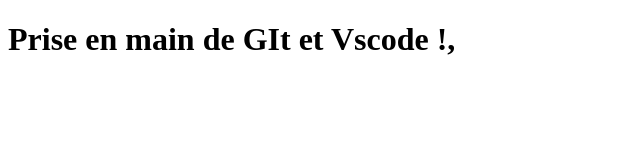
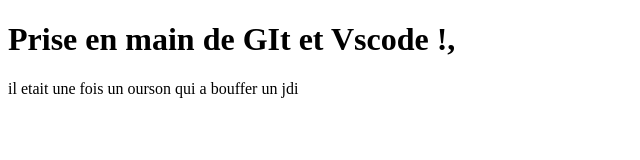
Before and after one commit to Xyzrenegas/formation-git, a plain HTML site: page index.html in a window 1280 px wide. Shown: the whole page, without its empty margins (0-640 px from the left). Drawn offline with Linux system fonts and the light colour scheme.

Commit message:
histoire

```diff
--- a/index.html
+++ b/index.html
@@ -7,5 +7,9 @@
 </head>
 <body>
     <h1>Prise en main de GIt et Vscode !,</h1>
+
+    <div>
+        il etait une fois un ourson qui a bouffer un jdi
+    </div>
 </body>
 </html>
```
